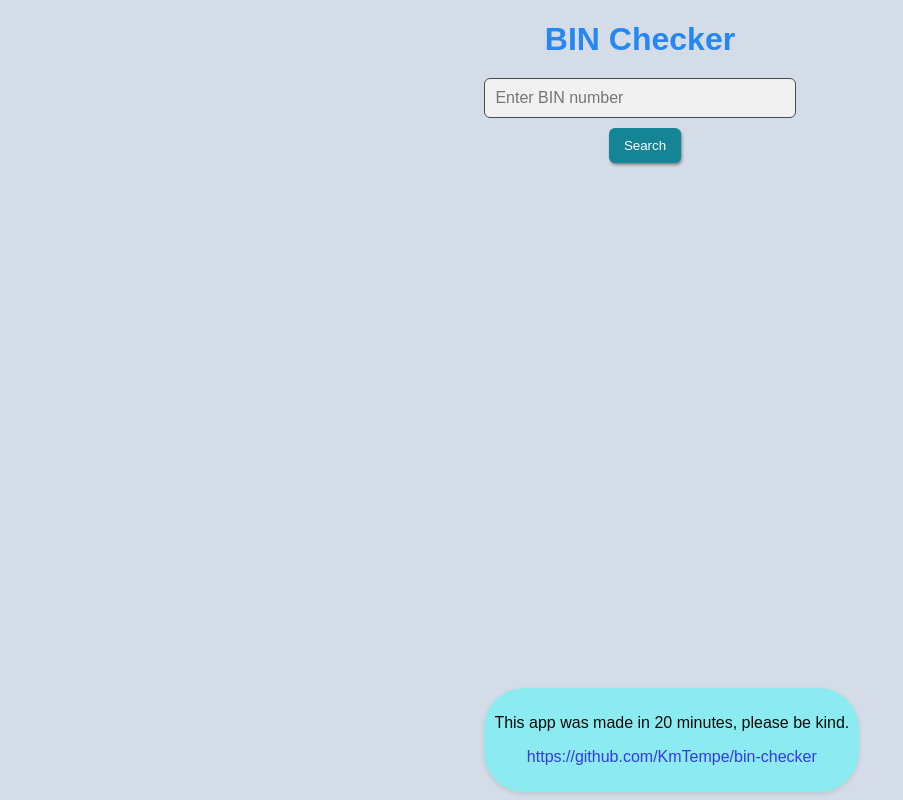
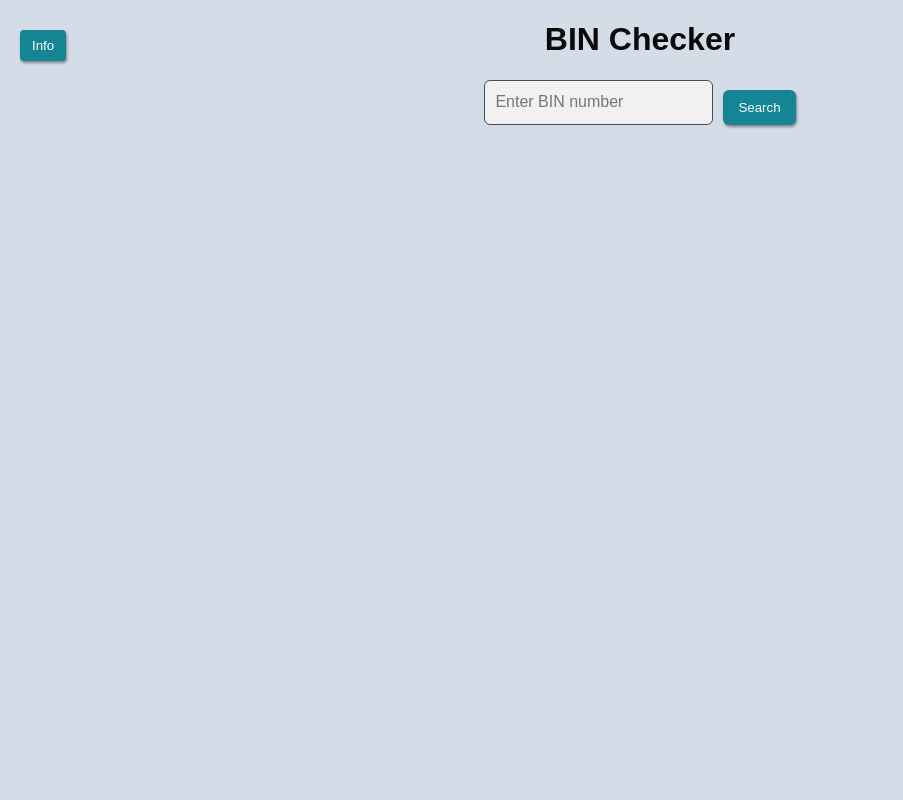
Before and after one commit to KmTempe/bin-checker, a Next.js app: page / in a window 1280 px wide. Shown: the whole page, without its empty margins (0-903 px from the left). Built offline with nearby package versions, Linux system fonts and the light colour scheme; no server answers.

Commit message:
"Updated page.js and globals.css files: added info and info section, refactored CSS styles, and made minor changes to JSX elements."

```diff
--- a/src/app/page.js
+++ b/src/app/page.js
@@ -3,14 +3,15 @@
 "use client";
 
 import { useState, useEffect } from "react";
-import { fetchBins, monitorOnlineStatus } from ".//utils/fetchBins";
-import './/styles/globals.css';
+import { fetchBins, monitorOnlineStatus } from "./utils/fetchBins";
+import "./styles/globals.css";
 
 export default function Home() {
   const [binsData, setBinsData] = useState([]);
   const [searchTerm, setSearchTerm] = useState("");
   const [result, setResult] = useState(null);
   const [error, setError] = useState(null);
+  const [showInfo, setShowInfo] = useState(false);
 
   useEffect(() => {
     async function loadBins() {
@@ -23,20 +24,26 @@ export default function Home() {
     }
 
     loadBins();
-    const onlineMonitor = monitorOnlineStatus(); // Start monitoring online status
+    const onlineMonitor = monitorOnlineStatus();
 
-    // Cleanup function to clear the interval on unmount
     return () => clearInterval(onlineMonitor);
   }, []);
 
   function handleSearch() {
-    const foundBin = binsData.find(bin => bin.BIN === searchTerm);
+    const foundBin = binsData.find((bin) => bin.BIN === searchTerm);
     setResult(foundBin || "BIN not found");
   }
 
   return (
     <div className="container">
+      {/* Navigation Menu */}
+      <nav className="nav-menu">
+        <button onClick={() => setShowInfo(!showInfo)}>Info</button>
+      </nav>
+
       <h1>BIN Checker</h1>
+
+      <div className="input-container">
         <input
           type="text"
           placeholder="Enter BIN number"
@@ -46,8 +53,9 @@ export default function Home() {
         <button onClick={handleSearch} style={{ marginLeft: "10px" }}>
           Search
         </button>
+      </div>
 
-      {error && <p className="error">{error}</p>} {/* Display error message if there's an error */}
+      {error && <p className="error">{error}</p>}
 
       {result && (
         <div className="results">
@@ -61,7 +69,16 @@ export default function Home() {
               <p>Category: {result.Category}</p>
               <p>Issuer: {result.Issuer}</p>
               <p>Issuer Phone: {result.IssuerPhone || "N/A"}</p>
-              <p>Issuer URL: <a href={result.IssuerUrl} target="_blank" rel="noopener noreferrer">{result.IssuerUrl || "N/A"}</a></p>
+              <p>
+                Issuer URL:{" "}
+                <a
+                  href={result.IssuerUrl}
+                  target="_blank"
+                  rel="noopener noreferrer"
+                >
+                  {result.IssuerUrl || "N/A"}
+                </a>
+              </p>
               <p>Country Code 2: {result.isoCode2}</p>
               <p>Country Code 3: {result.isoCode3}</p>
               <p>Country Name: {result.CountryName}</p>
@@ -70,10 +87,22 @@ export default function Home() {
         </div>
       )}
 
-      <footer className="footer">
+            {/* Info Section */}
+            {showInfo && (
+        <div className={`info-section ${showInfo ? "show" : ""}`}>
           <p>This app was made in 20 minutes, please be kind.</p>
-        <p > <a href="https://github.com/KmTempe/bin-checker"> https://github.com/KmTempe/bin-checker </a>  </p>
-      </footer>
+          <p>
+            {" "}
+            <a
+              href="https://github.com/KmTempe/bin-checker/tree/master"
+              target="_blank"
+              rel="noopener noreferrer"
+            >
+              KmTempe/bin-checker
+            </a>
+          </p>
+        </div>
+      )}
 
     </div>
   );
--- a/src/app/styles/globals.css
+++ b/src/app/styles/globals.css
@@ -1,16 +1,16 @@
 /* styles/globals.css */
 
 :root {
-    --background-color: #d4dce7; /* Dark background color */
-    --text-color: #0a0a0a; /* Light text color */
-    --heading-color: #2686f3; /* Light blue color for headings */
-    --border-color: #444c56; /* Dark border color */
-    --input-background: #f1f1f1; /* Dark input background */
-    --button-color: #138594; /* Purple button color */
-    --button-hover-color: #1d5270; /* Darker purple on hover */
-    --error-color: #f85149; /* Red color for error messages */
-    --link-color: #373ae7; /* Light blue for links */
-    --link-hover-color: #0012b9; /* Darker blue for links on hover */
+    --background-color: #d4dce7;
+    --text-color: #0a0a0a;
+    --heading-color: #2686f3;
+    --border-color: #444c56;
+    --input-background: #f1f1f1;
+    --button-color: #138594;
+    --button-hover-color: #1d5270;
+    --error-color: #f85149;
+    --link-color: #373ae7;
+    --link-hover-color: #0012b9;
     --footer-color: #8bebf1;
 }
 
@@ -22,89 +22,105 @@ body {
     color: var(--text-color);
 }
 
-h1 {
-    color: var(--heading-color);
+.container {
+    max-width: max-content;
+    margin: 0 auto;
     text-align: center;
-    margin-bottom: 20px; /* Space below heading */
-}
-
-.container {
-    max-width: max-content ; /* Limit width */
-    margin: 0 auto; /* Center container */
-    text-align: center; /* Center align text and elements */
 }
 
 .input-container {
-    display: flex; /* Use flexbox for input and button */
-    justify-content: center; /* Center horizontally */
-    margin-bottom: 20px; /* Space between input and results */
+    display: flex;
+    justify-content: center;
+    margin-bottom: 20px;
 }
 
 input[type="text"] {
-    border: 1px solid var(--border-color); /* Dark border */
+    border: 1px solid var(--border-color);
     border-radius: 6px;
     padding: 10px;
     font-size: 16px;
-    width: calc(100% - 22px); /* Adjust width for padding */
+    width: calc(100% - 22px);
     background-color: var(--input-background);
     color: var(--text-color);
-
-}
-
-input[type="text"]:focus {
-    border-color: var(--heading-color); /* Light blue border on focus */
-    outline: none; /* Remove default outline */
 }
 
 button {
-    background-color: var(--button-color); /* Purple button color */
+    background-color: var(--button-color);
     color: white;
     border: none;
     border-radius: 6px;
     padding: 10px 15px;
     cursor: pointer;
-    margin-top: 10px; /* Space between input and button */
-    transition: background-color 0.3s ease; /* Smooth transition for button color */
+    margin-top: 10px;
+    transition: background-color 0.3s ease;
     box-shadow: 1px 2px 3px rgba(0, 0, 0, 0.4);
 }
 
 button:hover {
-    background-color: var(--button-hover-color); /* Darker purple on hover */
+    background-color: var(--button-hover-color);
 }
 
 .error {
-    color: var(--error-color); /* Red color for error messages */
-    margin-top: 10px; /* Space above error messages */
-}
-
-a {
-    color: var(--link-color); /* Light blue for links */
-    text-decoration: none;
-    transition: color 0.3s ease; /* Smooth transition for link color */
-}
-
-a:hover {
-    text-decoration: underline; /* Underline on hover */
-    color: var(--link-hover-color); /* Slightly darker blue on hover */
+    color: var(--error-color);
+    margin-top: 10px;
 }
 
 .results {
     margin-top: 20px;
-    text-align: center; /* Center align results */
+    text-align: center;
 }
 
 .results p {
-    margin: 5px 0; /* Space between result lines */
+    margin: 5px 0;
 }
 
-.footer {
+/* Navigation Menu */
+.nav-menu {
+    position: fixed;
+    top: 20px;
+    left: 20px;
+    z-index: 100;
+}
+
+.nav-menu button {
+    background-color: var(--button-color);
+    color: white;
+    border: none;
+    border-radius: 4px;
+    padding: 8px 12px;
+    cursor: pointer;
+    transition: background-color 0.3s ease;
+}
+
+.nav-menu button:hover {
+    background-color: var(--button-hover-color);
+}
+
+/* Info Section */
+.info-section {
+    position: fixed;
+    bottom: 1%; /* Position it at the bottom */
+    left: 1cap ;   /* Align it to the left */
+    right: 1cap ; /* Align it to the right */
     background-color: var(--footer-color);
-    text-align: center; /* Center text */
-    padding: 10px; /* Add some padding */
-    position: fixed; /* Allow positioning */
-    bottom:1%; /* Align to the bottom */
-    width: max-content; /* Full width */
-    margin-top: 20px; /* Add some space above the footer */
-    border-radius: 40px; /* Soft curved edges */
-    box-shadow: 0 2px 5px rgba(0, 0, 0, 0.1);
-  }
+    padding: 15px;
+    border-radius: 20px;
+    box-shadow: 0 2px 5px rgba(0, 0, 0, 0.2);
+    color: var(--text-color);
+    z-index: 100;
+    transition: transform 0.3s ease;
+    transform: translateY(100%); /* Start hidden below the view */
+}
+
+.info-section.show {
+    transform: translateY(0); /* Slide into view when active */
+}
+
+.info-section a {
+    color: var(--link-color);
+    text-decoration: none;
+}
+
+.info-section a:hover {
+    color: var(--link-hover-color);
+}
```
Lines whose indentation alone changed are shown as unchanged.
